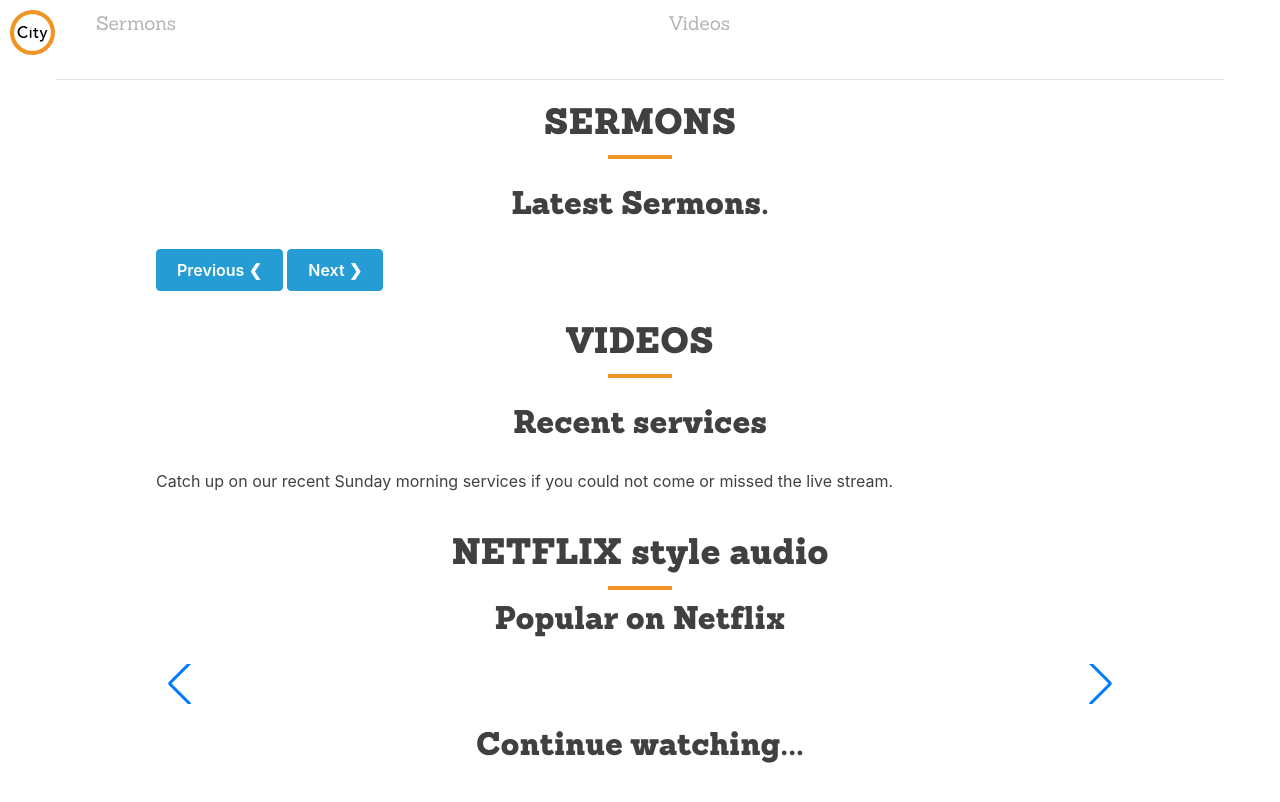
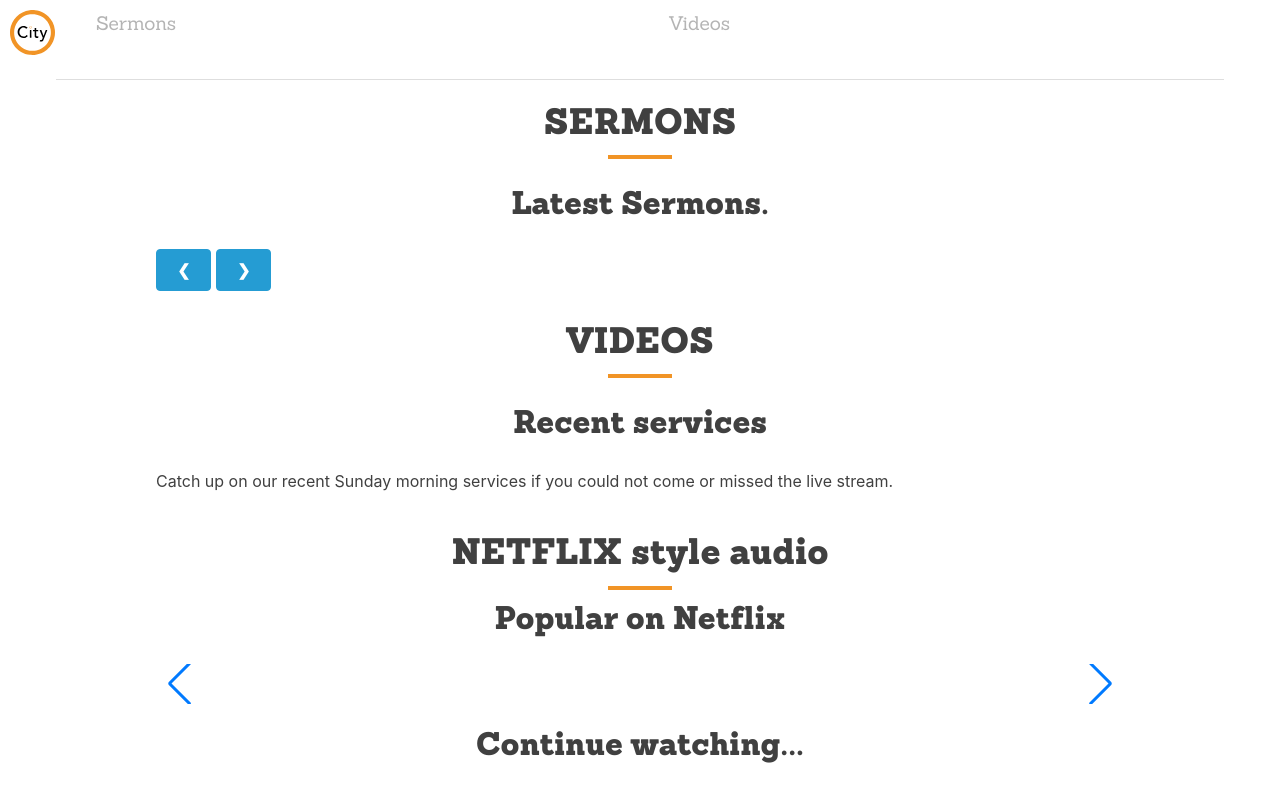
Before and after one commit to woodcox/city-jekyll, a Jekyll site: the page built from pages/_media/2021-01-02-video.md, in a window 1280 px wide and 900 px high, scrolled down 805 px, cut to the strip 0-806 px from the top of the window. Shown: the top 802 px of the strip. Built offline with Jekyll 4.4.1, drawn with Linux system fonts in a browser that asks for light colours.

Commit message:
Update audio-cards.html

```diff
--- a/_includes/components/audio-cards.html
+++ b/_includes/components/audio-cards.html
@@ -14,6 +14,6 @@
 </div>
 
 <div class="slider-nav" data-snap-slider-nav="media-slider-link">
-  <button type="button">Previous &#10094;</button>
-  <button type="button">Next &#10095;</button>
+  <button class="slider-button" type="button">&#10094;</button>
+  <button class="slider-button" type="button">&#10095;</button>
 </div>
```
